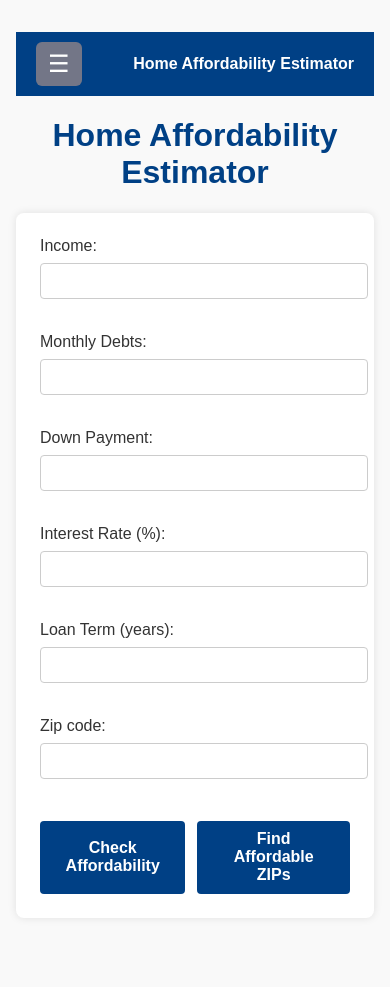
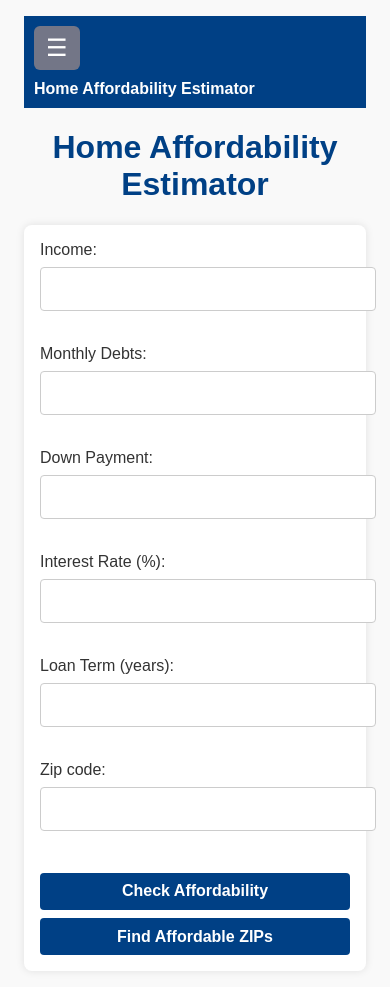
Before and after one commit to mariodportillo/realestate-affordable-app, a Flask app: page / in a window 390 px wide. Before the commit the page ends 894 px from the top, so only its background shows below. Run offline with Flask 3, Linux system fonts and the light colour scheme; parts of the project's set-up code (start-up, migrations or seed data) failed here and were passed over.

Commit message:
mobile phone fix

```diff
--- a/static/style.css
+++ b/static/style.css
@@ -194,3 +194,64 @@ a:hover {
     display: block;
     margin-bottom: 8px;
 }
+/* RESPONSIVE DESIGN FOR MOBILE */
+@media (max-width: 768px) {
+  body {
+    max-width: 100%;
+    margin: 1rem;
+    padding: 0 0.5rem;
+  }
+
+  .navbar {
+    flex-direction: column;
+    align-items: flex-start;
+    padding: 10px;
+  }
+
+  .menu-button {
+    margin-bottom: 10px;
+  }
+
+  .cards-container {
+    flex-direction: column;
+    align-items: center;
+    gap: 1rem;
+  }
+
+  .card {
+    width: 100%;
+    max-width: 100%;
+  }
+
+  form {
+    padding: 1rem;
+  }
+
+  form input[type="number"],
+  form input[type="submit"] {
+    font-size: 1rem;
+    padding: 0.75rem;
+  }
+
+  .button-container {
+    flex-direction: column;
+    gap: 0.5rem;
+  }
+
+  .carousel-container,
+  #affordabilityChartContainer {
+    width: 100%;
+    padding: 0 1rem;
+  }
+
+  .menu-dropdown {
+    width: 100%;
+    position: static;
+    box-shadow: none;
+  }
+
+  .menu-dropdown a {
+    padding: 12px;
+    border-bottom: 1px solid #eee;
+  }
+}
```
Also changed, not shown: static/style_train.css (+62 -0 lines).
